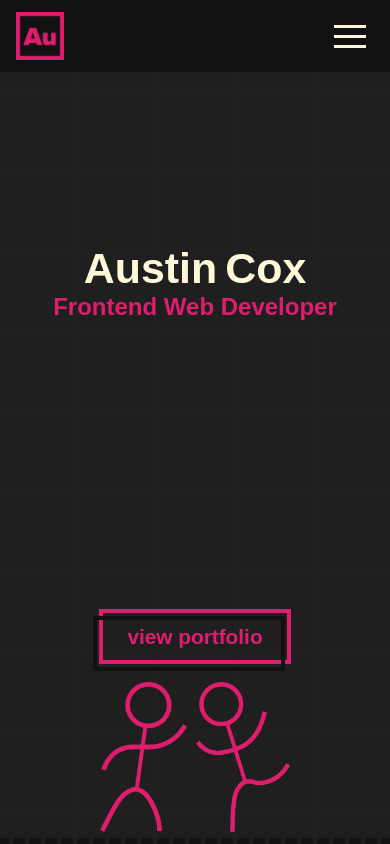
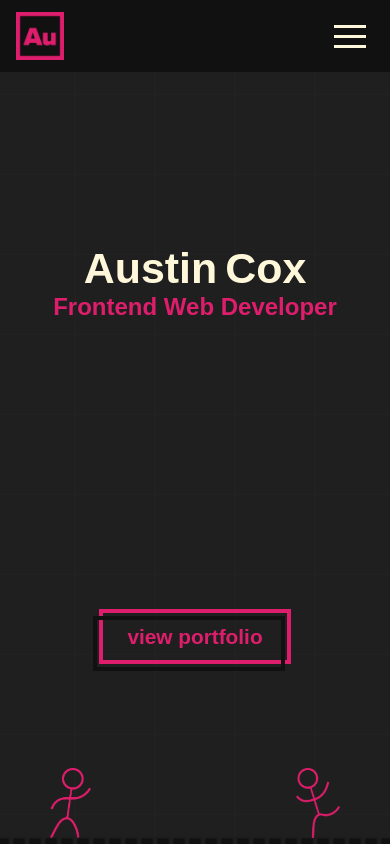
Before and after one commit to austin1052/Au, a React (Create React App) app: page / in a window 390 px wide. Shown: the top 844 px of the page. Built offline with nearby package versions, Linux system fonts and the light colour scheme; a web font is replaced by a local one.

Commit message:
move stickmen on mobile

```diff
--- a/src/css/Hero.css
+++ b/src/css/Hero.css
@@ -36,17 +36,17 @@
 
 .stickman {
   position: absolute;
-  bottom: 12px;
-  height: 150px;
+  bottom: 6px;
+  height: 70px;
   width: auto;
 }
 
 .stickman1 {
-  left: 100px;
+  left: 50px;
 }
 
 .stickman2 {
- right: 100px;
+ right: 50px;
 }
 
 @media only screen and (min-width: 768px) {
@@ -55,6 +55,19 @@
     background-position: center;
     background-size: 10rem 10rem;
     background-repeat: repeat;
+  }
+
+  .stickman {
+    bottom: 12px;
+    height: 150px;
+  }
+
+  .stickman1 {
+    left: 100px;
+  }
+
+  .stickman2 {
+   right: 100px;
   }
 }
 
```
